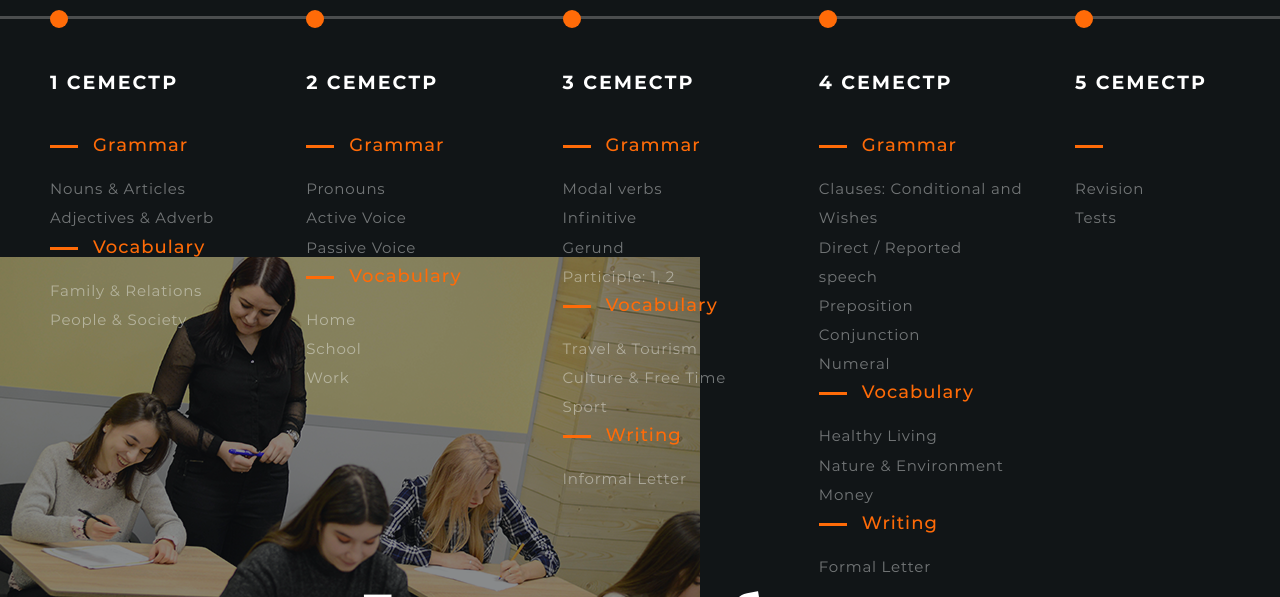
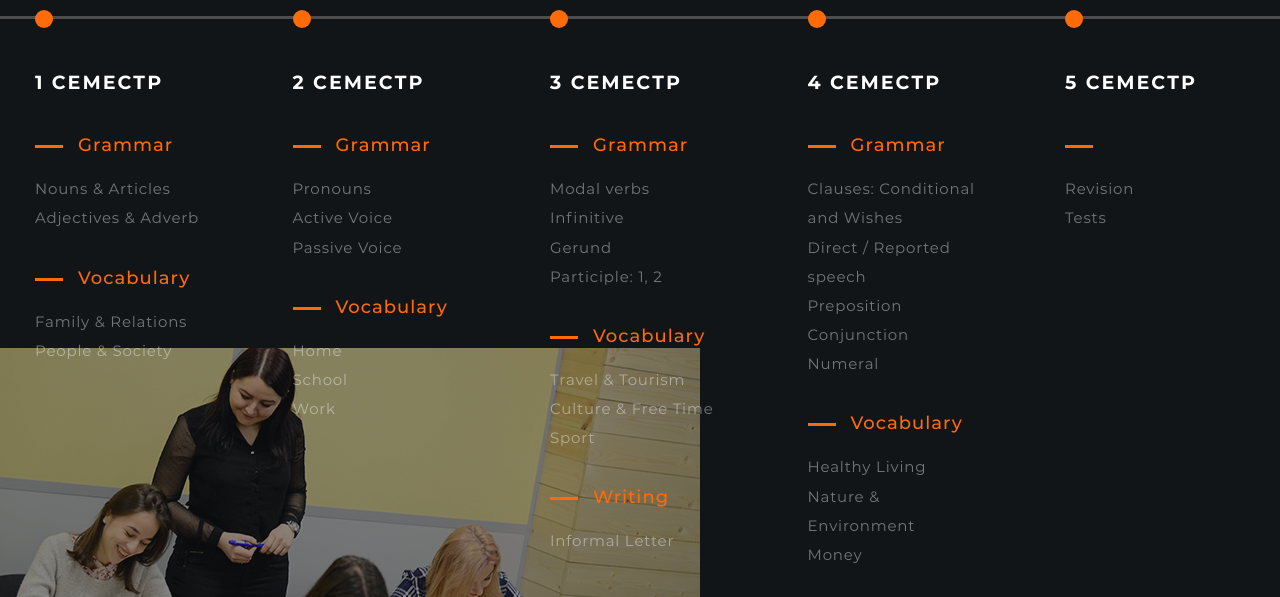
Before and after one commit to Ros1989/First-project, a website: page src/index.html in a window 1280 px wide. Shown: the part 144-741 px from the top of the page. Drawn offline with nearby package versions, Linux system fonts and the light colour scheme; files that its build step writes are made by us from their sources; files whose address does not match are found by name.

Commit message:
fixed mistakes in study-program.scss

```diff
--- a/src/sass/sections/study-program.scss
+++ b/src/sass/sections/study-program.scss
@@ -325,11 +325,6 @@
     top: 160px;
   }
 
-  .container {
-    width: 1280px;
-    padding-left: 50px;
-  }
-
   .program__title {
     font-size: 42px;
     line-height: 62.54px;
@@ -355,7 +350,7 @@
   }
 
   .program__period-element {
-    width: 205px;
+    width: 180px;
     position: relative;
     padding-left: 0;
     padding-bottom: 0;
@@ -382,6 +377,10 @@
 
   .program__period-moduls-element {
     width: 205px;
+  }
+
+  .program__period-moduls-element:not(:last-of-type) {
+    margin-bottom: 31px;
   }
 
   .program__period-moduls-name {
@@ -423,11 +422,6 @@
     content: '';
     height: 6px;
     top: 258px;
-  }
-
-  .container {
-    width: 1640px;
-    padding-left: 182px;
   }
 
   .program__title {
```
Also changed, not shown: src/html/study-program.html (+1 -1 lines).
